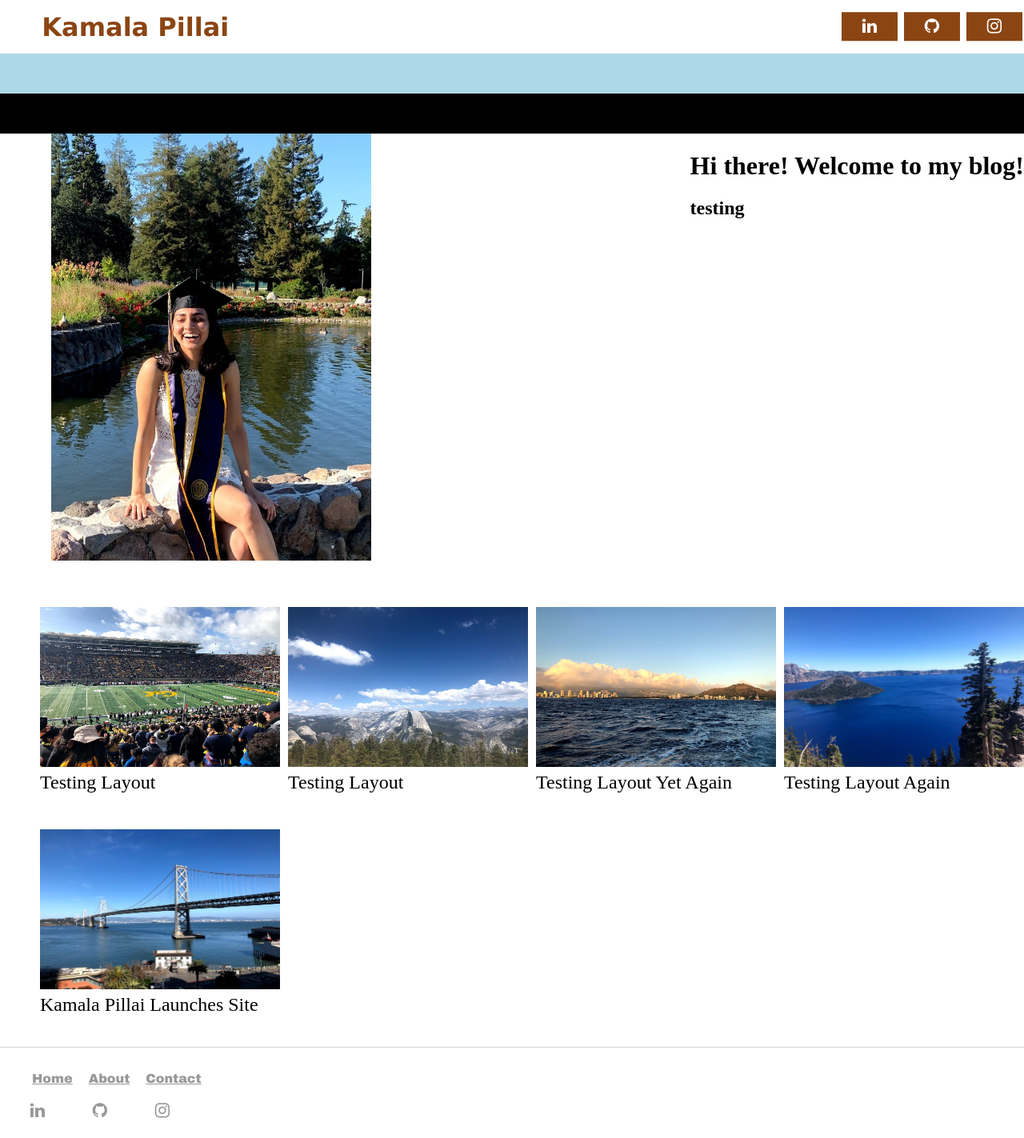
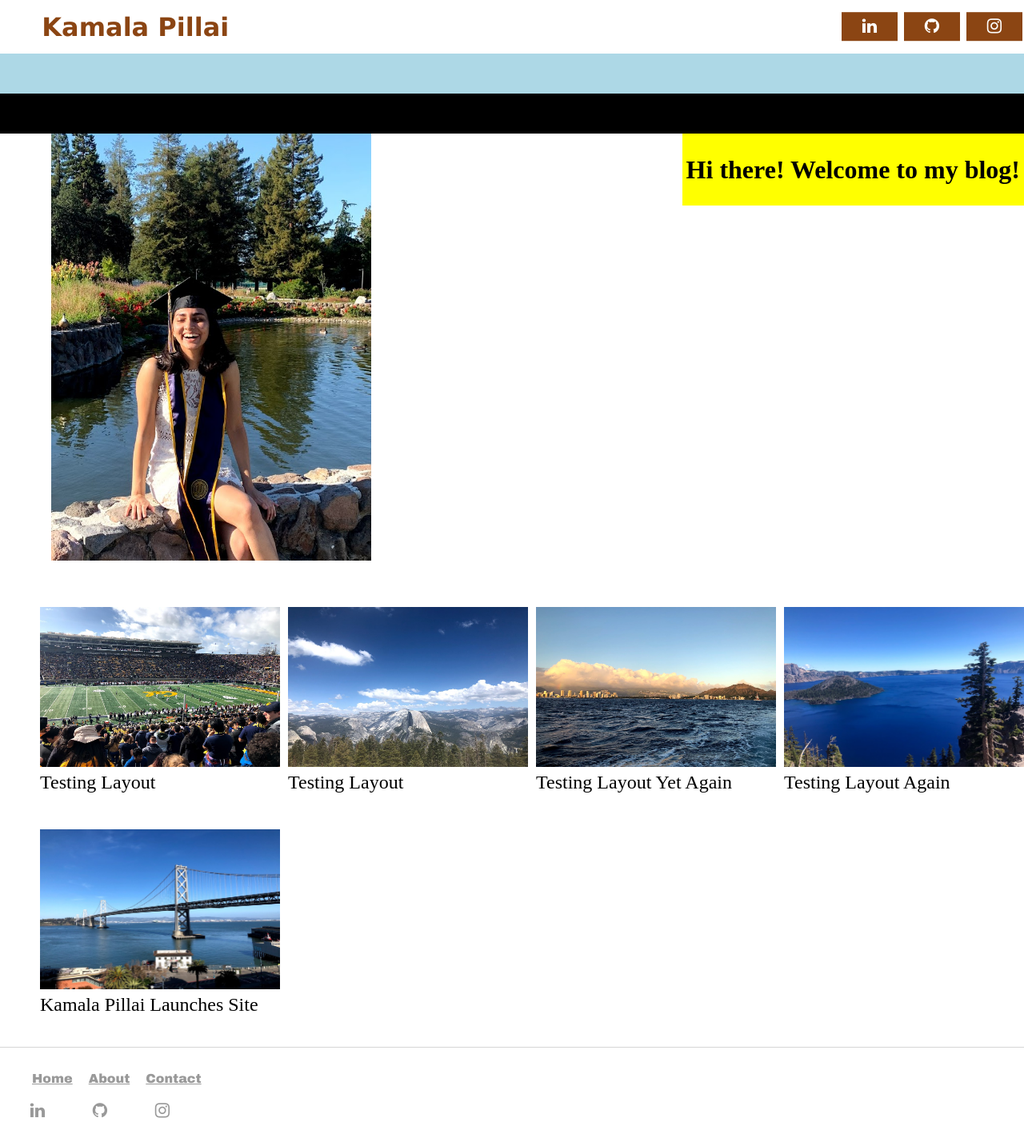
Before and after one commit to kpill/kpill.github.io, a Jekyll site: the page built from index.html, in a window 1280 px wide. Shown: the whole page at 80% size. Built offline with Jekyll 4.4.1, drawn with Linux system fonts in a browser that asks for light colours.

Commit message:
Update index.html

```diff
--- a/index.html
+++ b/index.html
@@ -8,9 +8,8 @@ title: Kamala Pillai's Blog
 
 <img src="/images/about3.jpg" width="400" style="margin-left: 5%">
 
-<div style="float:right">
+<div class = "yellow-box" style="float:right">
 <h1>Hi there! Welcome to my blog!</h1>
-<h2>testing</h2>
 </div>
 
 
```
